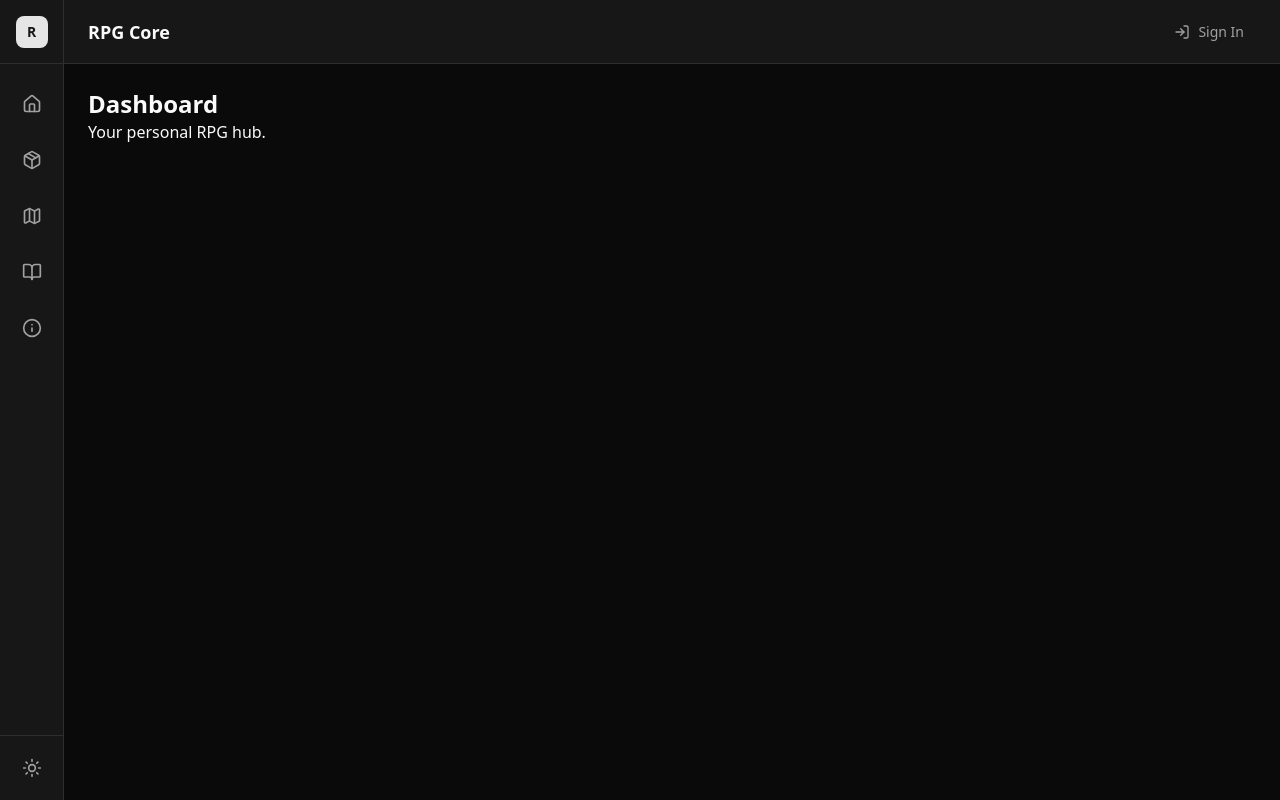
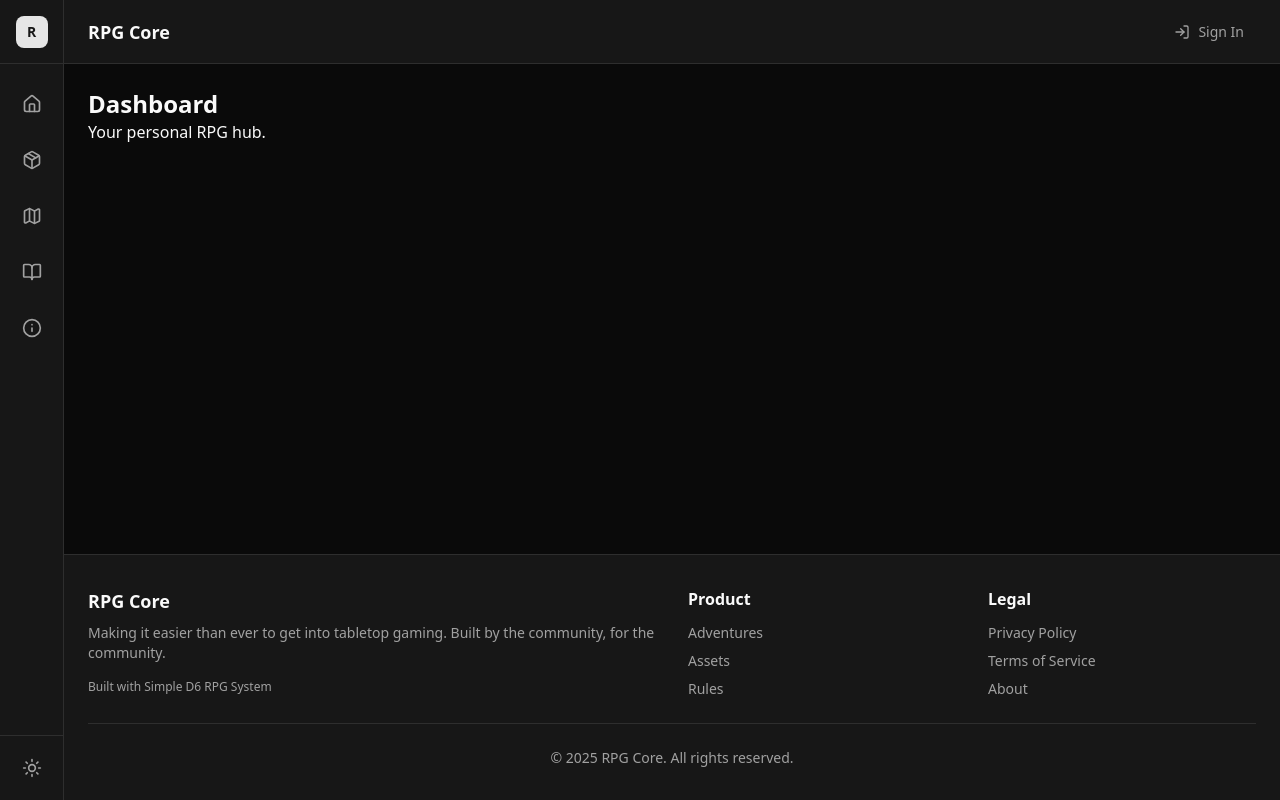
Before and after one commit to NaetharuCodes/rpg-app-core, a React (Vite) app in the folder rpg-ui/: page /dashboard in a window 1280 px wide. Built offline with nearby package versions, Linux system fonts and the light colour scheme.

Commit message:
add-footer

```diff
--- a/rpg-ui/src/components/AppShell/AppShell.tsx
+++ b/rpg-ui/src/components/AppShell/AppShell.tsx
@@ -1,7 +1,18 @@
-import { useState, useEffect } from 'react';
-import { useLocation, Link } from 'react-router-dom';
-import { Menu, User, LogIn, Home, Package, Map, BookOpen, Info, Moon, Sun } from 'lucide-react';
-import { cn } from '@/lib/utils';
+import { useState, useEffect } from "react";
+import { useLocation, Link } from "react-router-dom";
+import {
+  Menu,
+  User,
+  LogIn,
+  Home,
+  Package,
+  Map,
+  BookOpen,
+  Info,
+  Moon,
+  Sun,
+} from "lucide-react";
+import { cn } from "@/lib/utils";
 
 interface AppShellProps {
   children: React.ReactNode;
@@ -11,16 +22,16 @@
   const [sidebarOpen, setSidebarOpen] = useState(false);
   const [isDark, setIsDark] = useState(() => {
     // Check localStorage first, then system preference, default to dark
-    const saved = localStorage.getItem('theme');
-    if (saved) return saved === 'dark';
-    return window.matchMedia('(prefers-color-scheme: dark)').matches || true;
+    const saved = localStorage.getItem("theme");
+    if (saved) return saved === "dark";
+    return window.matchMedia("(prefers-color-scheme: dark)").matches || true;
   });
   const location = useLocation();
 
   // Apply theme on mount and when isDark changes
   useEffect(() => {
-    document.documentElement.classList.toggle('dark', isDark);
-    localStorage.setItem('theme', isDark ? 'dark' : 'light');
+    document.documentElement.classList.toggle("dark", isDark);
+    localStorage.setItem("theme", isDark ? "dark" : "light");
   }, [isDark]);
 
   const toggleTheme = () => {
@@ -31,15 +42,15 @@
   const isAuthenticated = false;
 
   const navigation = [
-    { name: 'Home', href: '/', icon: Home },
-    { name: 'Assets', href: '/assets', icon: Package },
-    { name: 'Adventures', href: '/adventures', icon: Map },
-    { name: 'Rules', href: '/rules', icon: BookOpen },
-    { name: 'About', href: '/about', icon: Info },
+    { name: "Home", href: "/", icon: Home },
+    { name: "Assets", href: "/assets", icon: Package },
+    { name: "Adventures", href: "/adventures", icon: Map },
+    { name: "Rules", href: "/rules", icon: BookOpen },
+    { name: "About", href: "/about", icon: Info },
   ];
 
   const isActive = (href: string) => {
-    if (href === '/') return location.pathname === '/';
+    if (href === "/") return location.pathname === "/";
     return location.pathname.startsWith(href);
   };
 
@@ -51,7 +62,9 @@
           {/* Logo - just icon */}
           <div className="flex items-center justify-center h-16 border-b border-border">
             <div className="w-8 h-8 bg-primary rounded-md flex items-center justify-center">
-              <span className="text-primary-foreground font-bold text-sm">R</span>
+              <span className="text-primary-foreground font-bold text-sm">
+                R
+              </span>
             </div>
           </div>
 
@@ -91,7 +104,11 @@
                 className="flex items-center justify-center w-12 h-12 rounded-md text-muted-foreground hover:text-foreground hover:bg-accent transition-colors"
                 title={isDark ? "Switch to light mode" : "Switch to dark mode"}
               >
-                {isDark ? <Sun className="h-5 w-5" /> : <Moon className="h-5 w-5" />}
+                {isDark ? (
+                  <Sun className="h-5 w-5" />
+                ) : (
+                  <Moon className="h-5 w-5" />
+                )}
               </button>
 
               {/* Tooltip */}
@@ -106,7 +123,10 @@
       {/* Mobile menu overlay */}
       {sidebarOpen && (
         <div className="fixed inset-0 z-40 md:hidden">
-          <div className="fixed inset-0 bg-black bg-opacity-25" onClick={() => setSidebarOpen(false)} />
+          <div
+            className="fixed inset-0 bg-black bg-opacity-25"
+            onClick={() => setSidebarOpen(false)}
+          />
           <div className="fixed top-0 left-0 right-0 bg-card border-b border-border shadow-lg transform transition-transform duration-300 ease-in-out">
             {/* Header with logo and close */}
             <div className="flex items-center justify-between h-16 px-4 border-b border-border">
@@ -147,7 +167,11 @@
                   onClick={toggleTheme}
                   className="flex items-center px-3 py-3 text-base font-medium rounded-md text-muted-foreground hover:text-foreground hover:bg-accent transition-colors w-full"
                 >
-                  {isDark ? <Sun className="mr-3 h-5 w-5" /> : <Moon className="mr-3 h-5 w-5" />}
+                  {isDark ? (
+                    <Sun className="mr-3 h-5 w-5" />
+                  ) : (
+                    <Moon className="mr-3 h-5 w-5" />
+                  )}
                   {isDark ? "Light Mode" : "Dark Mode"}
                 </button>
 
@@ -194,14 +218,18 @@
           </div>
 
           {/* Mobile: logo */}
-          <h1 className="text-lg font-bold text-foreground md:hidden">RPG Core</h1>
+          <h1 className="text-lg font-bold text-foreground md:hidden">
+            RPG Core
+          </h1>
 
           {/* User menu */}
           <div className="flex items-center space-x-4">
             {isAuthenticated ? (
               <div className="flex items-center space-x-2">
                 <User className="h-6 w-6 text-muted-foreground" />
-                <span className="text-sm font-medium hidden sm:block">Username</span>
+                <span className="text-sm font-medium hidden sm:block">
+                  Username
+                </span>
               </div>
             ) : (
               <Link
@@ -216,9 +244,82 @@
         </header>
 
         {/* Page content */}
-        <main className="flex-1 overflow-auto bg-background">
-          {children}
+        <main className="flex-1 overflow-auto bg-background flex flex-col">
+          <div className="flex-1">{children}</div>
+          <footer className="border-t border-border bg-card mt-auto">
+            <div className="max-w-7xl mx-auto px-4 md:px-6 py-8">
+              <div className="grid grid-cols-1 md:grid-cols-4 gap-8">
+                {/* Brand */}
+                <div className="md:col-span-2">
+                  <h3 className="font-bold text-lg mb-2">RPG Core</h3>
+                  <p className="text-muted-foreground text-sm mb-4">
+                    Making it easier than ever to get into tabletop gaming.
+                    Built by the community, for the community.
+                  </p>
+                  <p className="text-muted-foreground text-xs">
+                    Built with Simple D6 RPG System
+                  </p>
+                </div>
+
+                {/* Links */}
+                <div>
+                  <h4 className="font-semibold mb-3">Product</h4>
+                  <div className="space-y-2 text-sm">
+                    <Link
+                      to="/adventures"
+                      className="block text-muted-foreground hover:text-foreground"
+                    >
+                      Adventures
+                    </Link>
+                    <Link
+                      to="/assets"
+                      className="block text-muted-foreground hover:text-foreground"
+                    >
+                      Assets
+                    </Link>
+                    <Link
+                      to="/rules"
+                      className="block text-muted-foreground hover:text-foreground"
+                    >
+                      Rules
+                    </Link>
+                  </div>
+                </div>
+
+                {/* Legal */}
+                <div>
+                  <h4 className="font-semibold mb-3">Legal</h4>
+                  <div className="space-y-2 text-sm">
+                    <a
+                      href="#"
+                      className="block text-muted-foreground hover:text-foreground"
+                    >
+                      Privacy Policy
+                    </a>
+                    <a
+                      href="#"
+                      className="block text-muted-foreground hover:text-foreground"
+                    >
+                      Terms of Service
+                    </a>
+                    <Link
+                      to="/about"
+                      className="block text-muted-foreground hover:text-foreground"
+                    >
+                      About
+                    </Link>
+                  </div>
+                </div>
+              </div>
+
+              {/* Copyright */}
+              <div className="border-t border-border pt-6 mt-6 text-center text-sm text-muted-foreground">
+                © 2025 RPG Core. All rights reserved.
+              </div>
+            </div>
+          </footer>
         </main>
+        {/* Footer */}
       </div>
     </div>
   );
```
